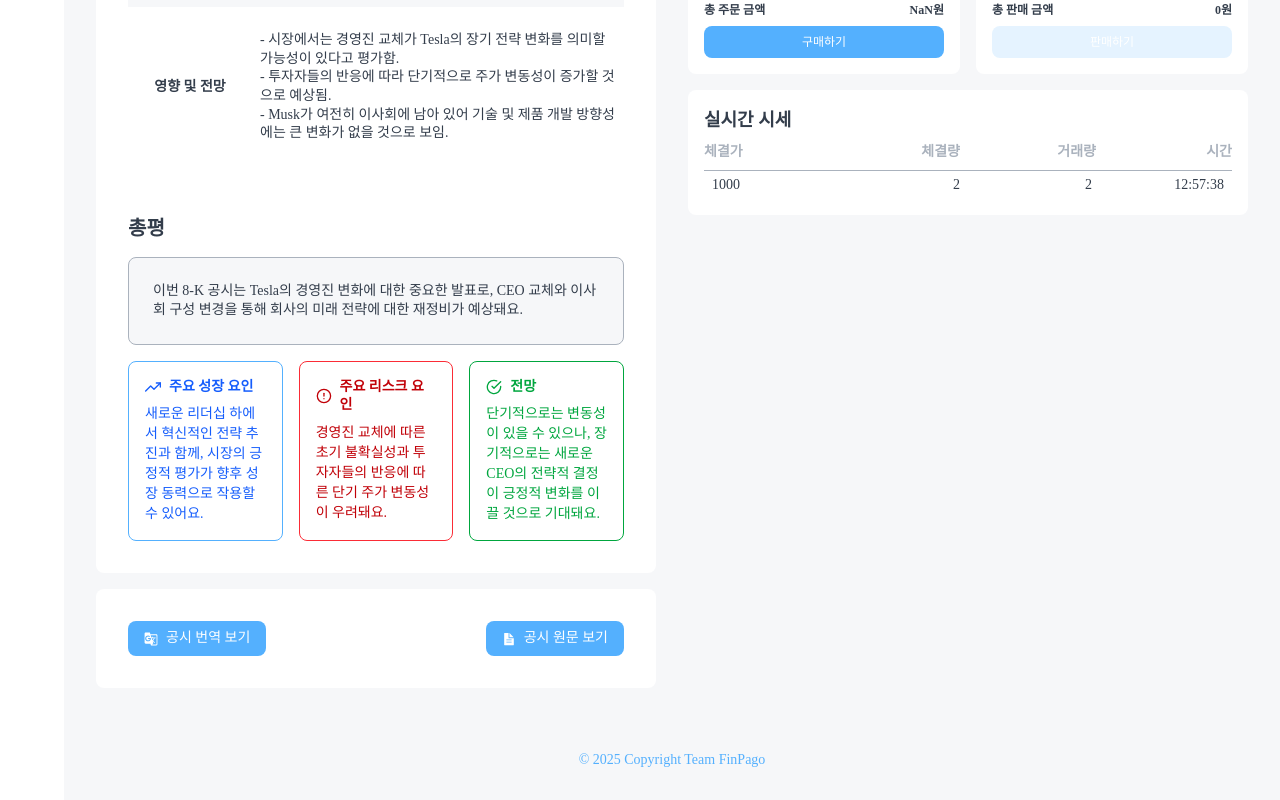
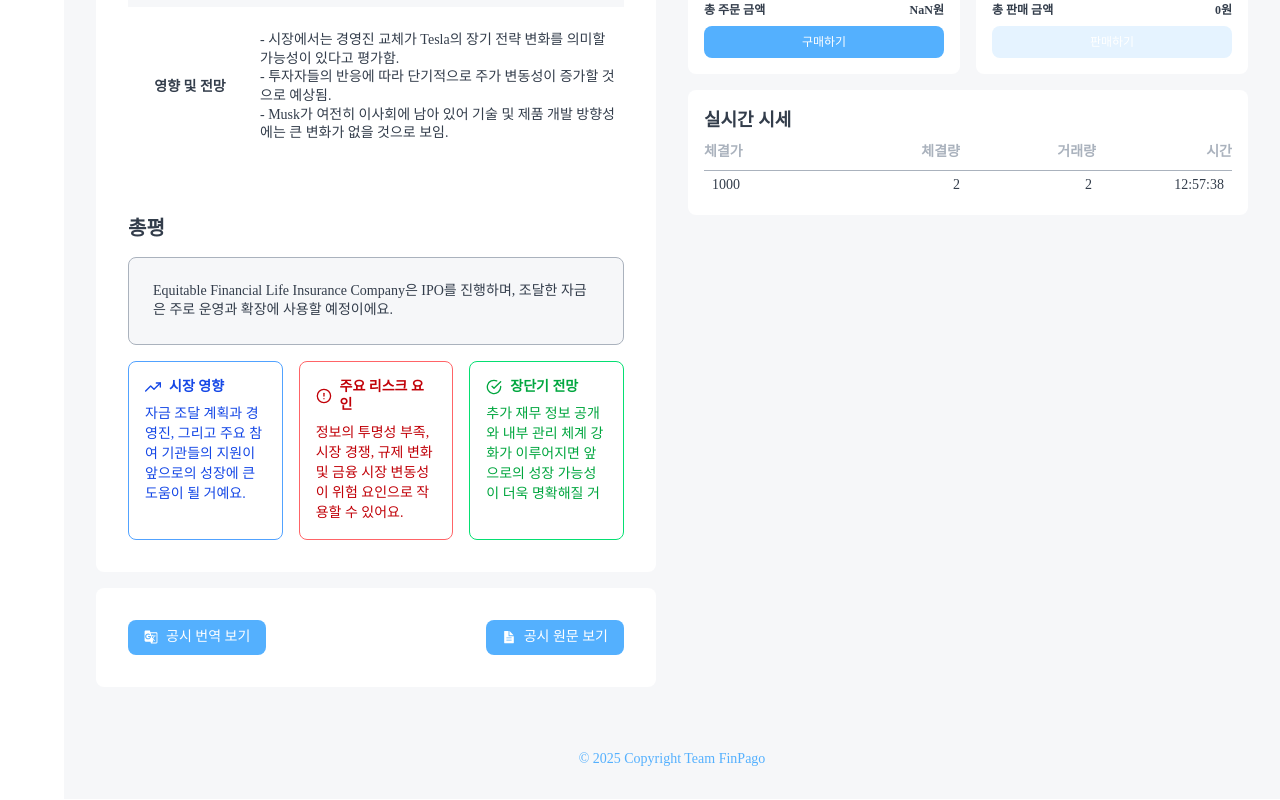
Before and after one commit to Pda-Final-Project/frontend, a React (Vite) app: page /main/1/1 in a window 1280 px wide. Shown: the part 832-1632 px from the top of the page. Built offline with nearby package versions, Linux system fonts and the light colour scheme; no server answers; what igniteui-react-charts would draw is missing.

Commit message:
P3-82(#37) feature/summary 컴포넌트 ui 호버시 전체 보기 기능  추가, summary 컴포넌트 없을 시  예외처리

```diff
--- a/src/components/disclosure/DisclosureSummary/DisclosureSummary.jsx
+++ b/src/components/disclosure/DisclosureSummary/DisclosureSummary.jsx
@@ -8,6 +8,14 @@ export default function Summary({ summaryData }) {
     typeof summaryData === "string"
       ? JSON.parse(summaryData.trim())
       : summaryData;
+
+  // 추가 정보 추출
+  const marketImpact = data.summary["시장 영향"];
+  const riskFactor = data.summary["주요 리스크 요인"];
+  const outlook = data.summary["장단기 전망"];
+
+  // 추가 요약 항목들이 하나라도 존재하는지 확인
+  const hasExtraSummary = marketImpact || riskFactor || outlook;
 
   return (
     <div className="p-8">
@@ -45,51 +53,53 @@ export default function Summary({ summaryData }) {
         <h2 className="text-[20px] font-semibold mb-4">총평</h2>
         <p
           className="p-6 border border-gray-md rounded-lg text-[14px] bg-gray-light"
-          dangerouslySetInnerHTML={{ __html: data.summary["전체 총평"] }}
+          dangerouslySetInnerHTML={{ __html: data.summary["총평"] }}
         ></p>
 
+        {hasExtraSummary && (
           <div className="space-y-4 flex-col mt-4">
             <div className="flex gap-4">
-            {/* 성장 요인 */}
-            <div className="w-full flex-col items-start space-y-2 p-4 border border-blue-md rounded-lg text-blue-600 transition-transform hover:scale-105">
+              {marketImpact && (
+                <div className="w-full flex-col items-start space-y-2 p-4 border border-blue-400 rounded-lg transition-transform hover-container hover: duration-300 hover:scale-105">
                   <div className="flex gap-2 items-center">
-                <FiTrendingUp className="h-[16px] w-[16px] " />
-                <h4 className="font-semibold">주요 성장 요인</h4>
+                    <FiTrendingUp className="h-[16px] w-[16px] text-blue-700" />
+                    <h4 className="font-semibold text-blue-700">시장 영향</h4>
                   </div>
                   <p
-                className="text-sm"
-                dangerouslySetInnerHTML={{
-                  __html: data.summary["주요 성장 요인"],
-                }}
+                    className="text-sm text-blue-700 hover-expand"
+                    dangerouslySetInnerHTML={{ __html: marketImpact }}
                   ></p>
                 </div>
-            {/* 리스크 요인 */}
-            <div className="w-full flex-col items-start p-4 space-y-2 border border-red-500 rounded-lg transition-transform hover:scale-105">
+              )}
+
+              {riskFactor && (
+                <div className="w-full flex-col items-start p-4 space-y-2 border border-red-400 rounded-lg transition-transform hover-container hover: duration-300 hover:scale-105">
                   <div className="flex items-center gap-2">
                     <FiAlertCircle className="h-[16px] w-[16px] text-red-700" />
                     <h4 className="font-semibold text-red-700">주요 리스크 요인</h4>
                   </div>
-
                   <p
-                className="text-sm text-red-700"
-                dangerouslySetInnerHTML={{
-                  __html: data.summary["주요 리스크 요인"],
-                }}
+                    className="text-sm text-red-700 hover-expand"
+                    dangerouslySetInnerHTML={{ __html: riskFactor }}
                   ></p>
                 </div>
-            {/* 전망 */}
-            <div className="w-full flex-col items-start space-y-2 p-4 border border-green-600 rounded-lg transition-transform hover:scale-105">
+              )}
+
+              {outlook && (
+                <div className="w-full flex-col items-start space-y-2 p-4 border border-green-400 rounded-lg transition-transform hover-container hover: duration-300 hover:scale-105">
                   <div className="flex items-center gap-2">
                     <FiCheckCircle className="h-[16px] w-[16px] text-green-600" />
-                <h4 className="font-semibold text-green-600">전망</h4>{" "}
+                    <h4 className="font-semibold text-green-600">장단기 전망</h4>
                   </div>
                   <p
-                className="text-sm text-green-600"
-                dangerouslySetInnerHTML={{ __html: data.summary["전망"] }}
+                    className="text-sm text-green-600 hover-expand"
+                    dangerouslySetInnerHTML={{ __html: outlook }}
                   ></p>
                 </div>
+              )}
             </div>
           </div>
+        )}
       </div>
     </div>
   );
--- a/src/components/disclosure/DisclosureSummary/sec-summary.css
+++ b/src/components/disclosure/DisclosureSummary/sec-summary.css
@@ -72,3 +72,19 @@ Base styles .sec-summary-container {
 .sec-summary-content td:first-child {
   font-size: 14px;
 }
+
+
+
+/* 일교작업 css 추가 */
+.hover-expand {
+   max-block-size: 100px;
+  overflow: hidden;
+  transition: max-height 0.3s ease-in-out;
+
+}
+
+.hover-container:hover .hover-expand {
+  max-height: 1000px;  /*충분히 큰 값으로 설정하여 전체 표시 */
+  overflow: hidden;
+  transition: max-height 0.5s ease-in-out;
+}
--- a/src/components/disclosure/dummySummaryData.js
+++ b/src/components/disclosure/dummySummaryData.js
@@ -18,9 +18,9 @@ export const dummySummaryData = `{
     }
   ],
   "summary": {
-    "전체 총평": "이번 8-K 공시는 Tesla의 <span class='bold'>경영진 변화</span>에 대한 중요한 발표로, CEO 교체와 이사회 구성 변경을 통해 회사의 미래 전략에 대한 재정비가 예상돼요.",
-    "주요 성장 요인": "새로운 리더십 하에서 혁신적인 전략 추진과 함께, 시장의 긍정적 평가가 향후 성장 동력으로 작용할 수 있어요.",
-    "주요 리스크 요인": "경영진 교체에 따른 초기 불확실성과 투자자들의 반응에 따른 단기 주가 변동성이 우려돼요.",
-    "전망": "단기적으로는 변동성이 있을 수 있으나, 장기적으로는 새로운 CEO의 전략적 결정이 긍정적 변화를 이끌 것으로 기대돼요."
+    "총평": "Equitable Financial Life Insurance Company은 IPO를 진행하며, 조달한 자금은 주로 운영과 확장에 사용할 예정이에요.",
+    "주요 리스크 요인": "정보의 투명성 부족, 시장 경쟁, 규제 변화 및 금융 시장 변동성이 위험 요인으로 작용할 수 있어요.",
+    "시장 영향": "자금 조달 계획과 경영진, 그리고 주요 참여 기관들의 지원이 앞으로의 성장에 큰 도움이 될 거예요.",
+    "장단기 전망": "추가 재무 정보 공개와 내부 관리 체계 강화가 이루어지면 앞으로의 성장 가능성이 더욱 명확해질 거예요."
   }
 }`;
```
Lines whose indentation alone changed are shown as unchanged.
